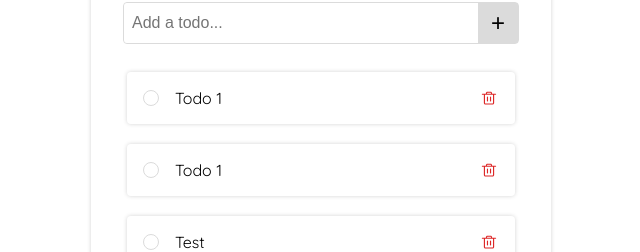
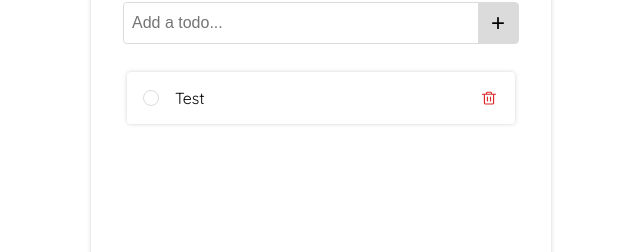
Before and after one commit to haneefsyedanywhere/TodoApp, a React (Create React App) app: page / in a window 1280 px wide. Shown: the part 208-460 px from the top of the page, without its empty margins (319-959 px from the left). Built offline with nearby package versions, Linux system fonts and the light colour scheme; data requests are answered from the project's data file; the HTML template or start-up script is replaced by a standard one.

Commit message:
changed style

```diff
--- a/data/db.json
+++ b/data/db.json
@@ -1,19 +1,9 @@
 {
   "todos": [
     {
-      "todo": "Todo 1",
+      "todo": "Test",
       "done": false,
       "id": 1
-    },
-    {
-      "todo": "Todo 1",
-      "done": false,
-      "id": 2
-    },
-    {
-      "todo": "Test",
-      "done": false,
-      "id": 3
     }
   ]
 }
--- a/src/styles/layout/_todos.scss
+++ b/src/styles/layout/_todos.scss
@@ -4,6 +4,11 @@
   max-height: 340px;
   overflow: auto;
   padding: 4px;
+  p {
+    margin: 0 auto;
+    max-width: 375px;
+    text-align: center;
+  }
 }
 
 .todo {
```
